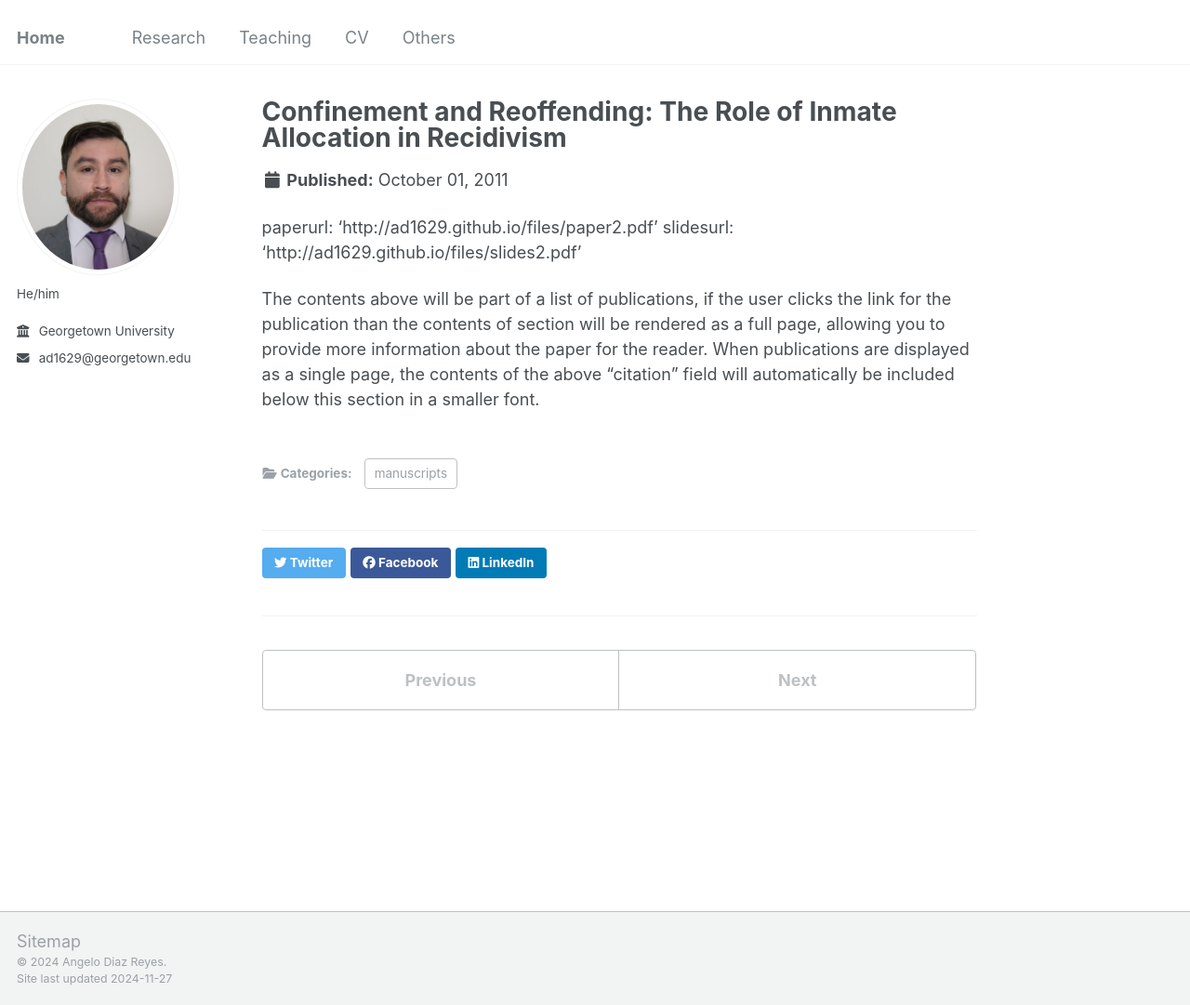
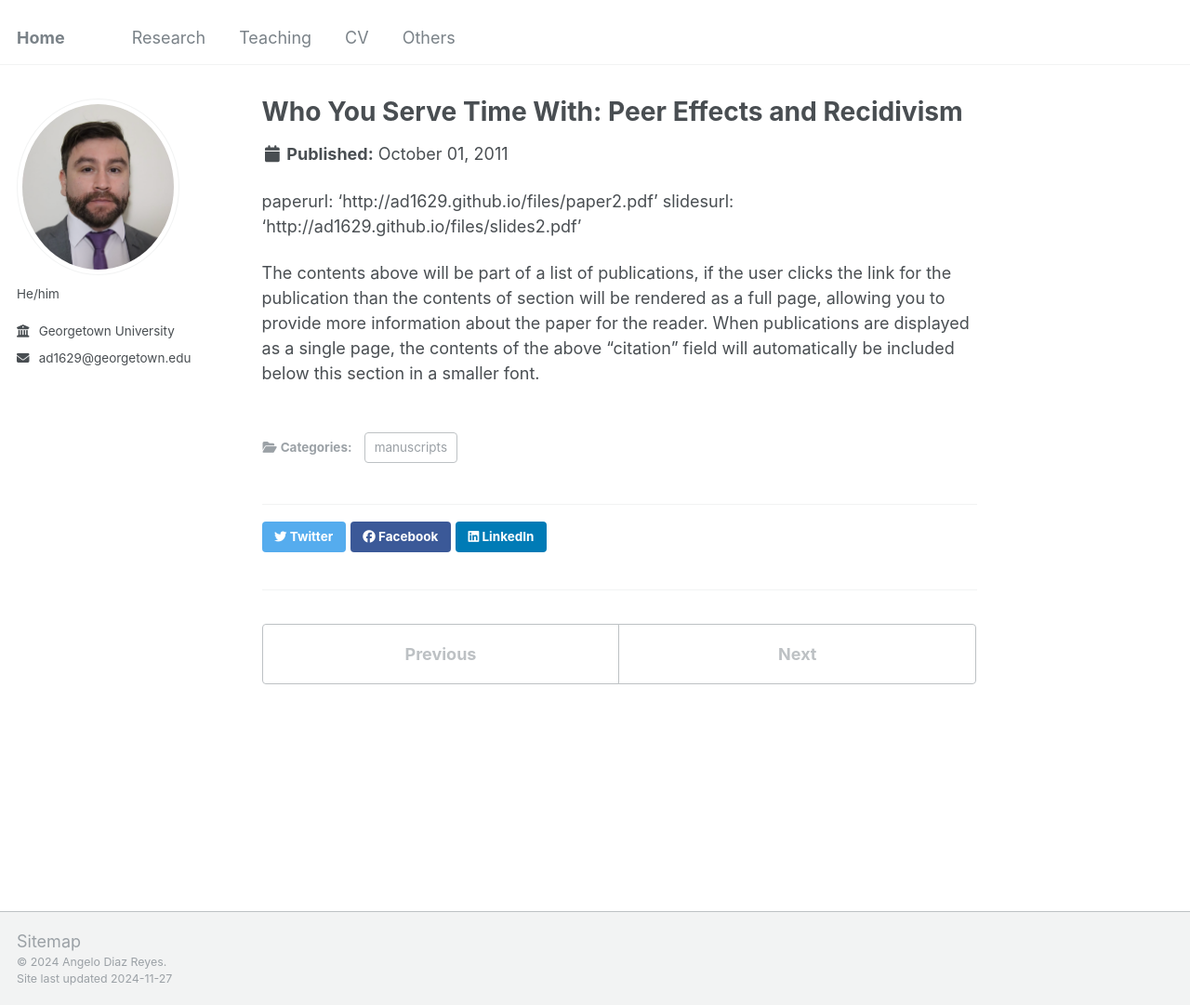
Before and after one commit to angelodiazreyes/angelodiazreyes.github.io, a Jekyll site: the page built from _publications/2011-10-01-paper-title-number-1.md, in a window 1280 px wide and 1081 px high. Shown: the whole window at 93% size. Built offline with Jekyll 4.4.1, drawn with Linux system fonts in a browser that asks for light colours.

Commit message:
Update 2011-10-01-paper-title-number-1.md

```diff
--- a/_publications/2011-10-01-paper-title-number-1.md
+++ b/_publications/2011-10-01-paper-title-number-1.md
@@ -1,9 +1,10 @@
 ---
-title: "Confinement and Reoffending: The Role of Inmate Allocation in Recidivism"
+title: "Who You Serve Time With: Peer Effects and Recidivism"
 collection: publications
 category: manuscripts
 permalink: /publication/2009-10-01-paper-title-number-1
-excerpt: 'This study presents empirical evidence on how inmate allocation within prisons influences post-release criminal behavior in Chile. Employing a sharp regression discontinuity design, I show that first-time offenders placed with peers who are more actively involved in criminal activities are almost twice as likely  to be re-incarcerated after release. I investigate four potential channels influencing post-release behavior: job market stigma, prison facilities, peer dynamics, and the impact of peer influence on participation in rehabilitation programs. Descriptive analysis suggests that while job market stigma and prison infrastructure have limited impact, the main findings are likely driven by peer effects and the role of peer dynamics in decisions to participate in rehabilitation programs. Furthermore, peer effects appear to be more substantial among individuals with higher criminal profiles. This finding implies that mixing inmates with diverse criminal profiles may be a potential strategy to reduce overall recidivism. These results carry significant implications for policymakers and stakeholders striving to lower recidivism rates via improved strategies in prison allocation.'
+excerpt: 'In this paper, I provide empirical evidence on how inmate allocation within prisons influences post-release criminal behavior in Chile. Employing a sharp regression discontinuity design, I show that first-time offenders placed with peers who are more actively involved in criminal activities are almost twice as likely to be re-incarcerated after release. Leveraging the unique Chilean context, I explore four potential channels influencing post-release behavior: job market stigma, prison facilities, peer dynamics, and peer influence on participation in rehabilitation programs. Descriptive analysis suggests that while job market stigma and prison infrastructure have limited impact, the main findings are likely driven by peer effects and the role of peer dynamics in decisions to participate in rehabilitation programs. Furthermore, peer effects appear to be more substantial among individuals with higher criminal profiles. This finding implies that mixing inmates with diverse criminal profiles may be a potential strategy to reduce overall recidivism. These results carry significant implications for policymakers and stakeholders striving to lower recidivism rates via improved strategies in prison allocation.'
+paperurl: 'http://ad1629.github.io/files/JMP_Angelo_Diaz.pdf'
 ---
 paperurl: 'http://ad1629.github.io/files/paper2.pdf'
 slidesurl: 'http://ad1629.github.io/files/slides2.pdf'
```
